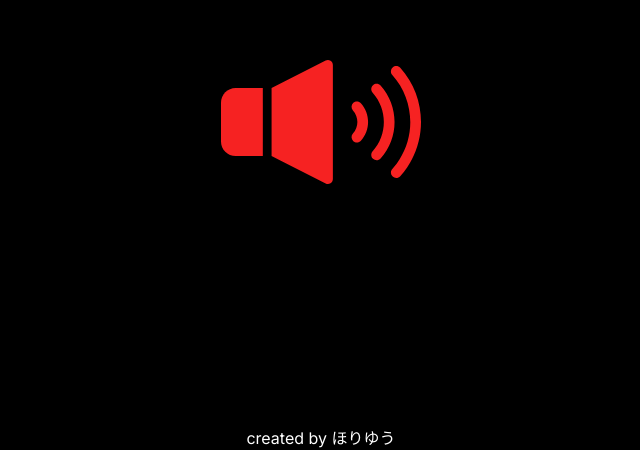
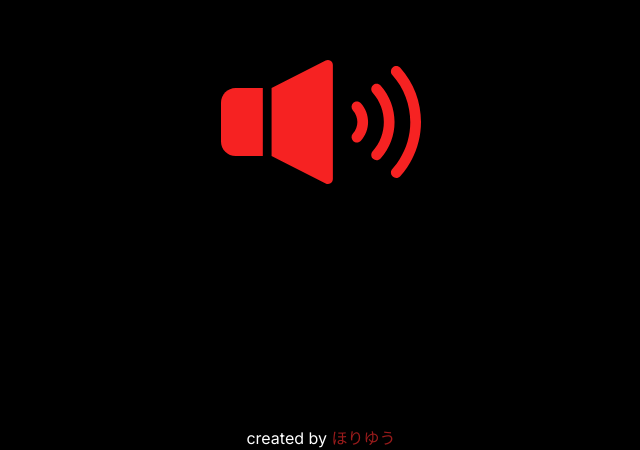
Before and after one commit to yuki-snow1823/onryo-button.github.io, a Next.js app: page / in a window 1280 px wide. Shown: the part 350-800 px from the top of the page, without its empty margins (319-959 px from the left). Built offline with nearby package versions, Linux system fonts and the light colour scheme.

Commit message:
名前のデザイン

```diff
--- a/app/page.tsx
+++ b/app/page.tsx
@@ -103,7 +103,7 @@ export default function Home() {
       </div>
 
       <footer className="text-white text-center">
-        created by <a href="https://twitter.com/yuki82511988">ほりゆう</a>
+        created by <a className='text-red-800' href="https://twitter.com/yuki82511988">ほりゆう</a>
       </footer>
     </div>
   );
```
